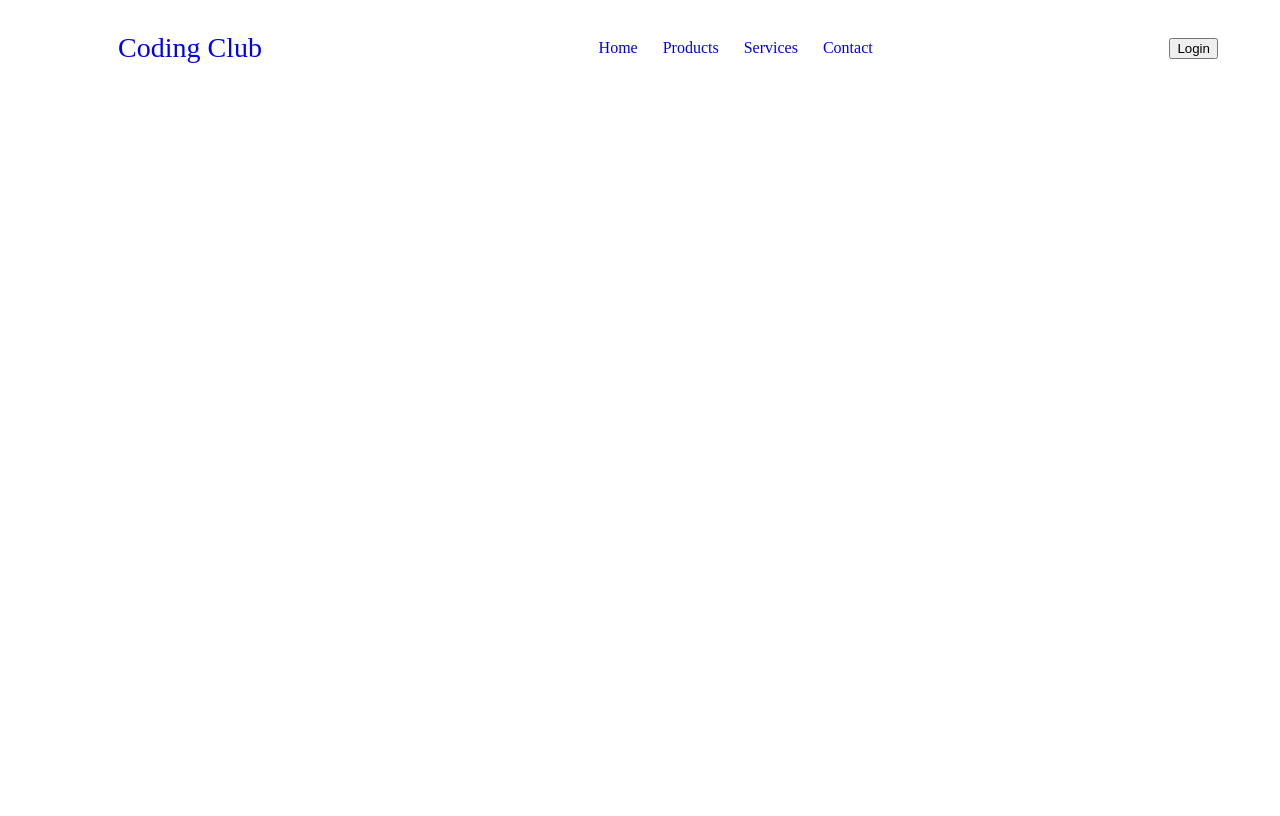
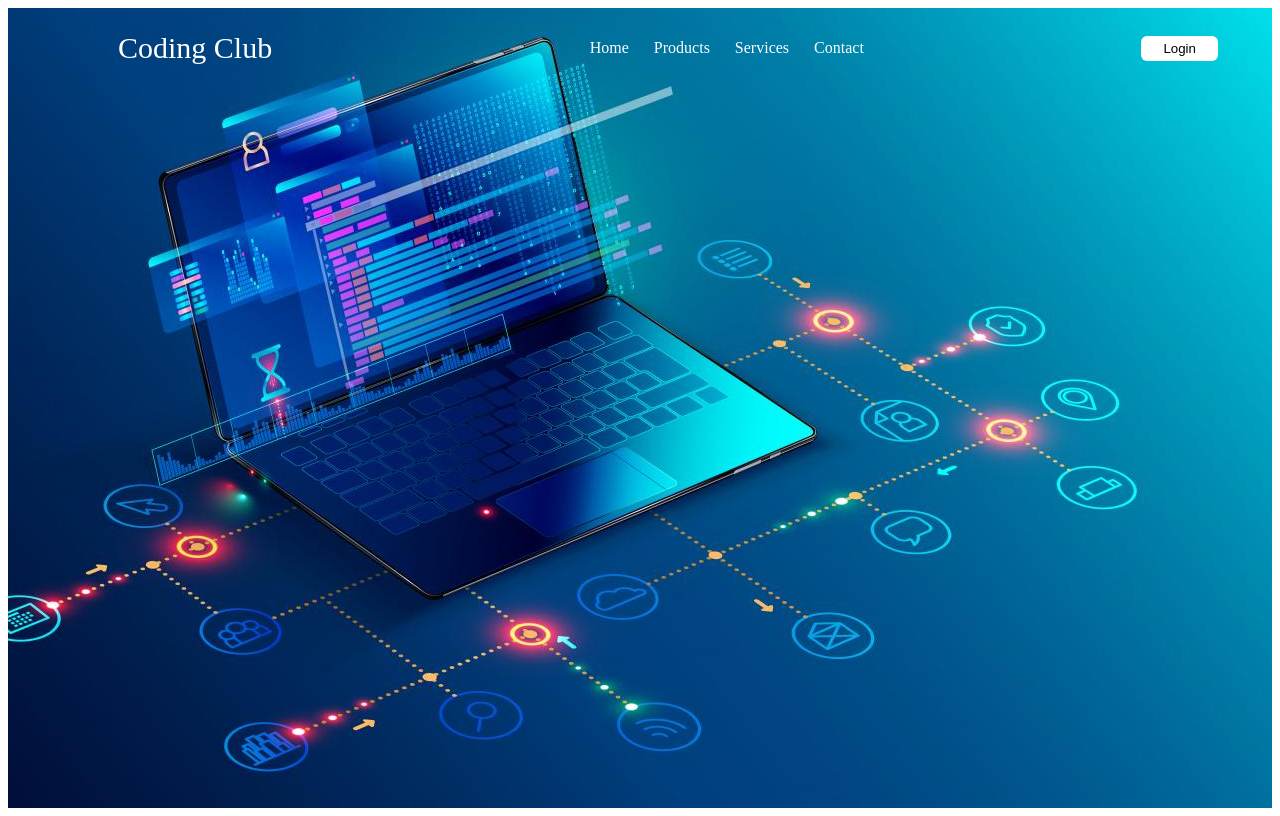
Before and after one commit to caleb1711/CodingCentre, a plain HTML site: page index.html in a window 1280 px wide. Drawn offline with Linux system fonts and the light colour scheme.

Commit message:
style the button, add an image

```diff
--- a/assets/css/style.css
+++ b/assets/css/style.css
@@ -19,21 +19,52 @@ a {
 }
 
 .nav,
-.nav_items {
+.nav_item {
     display: flex;
     height: 100%;
     align-items: center;
     justify-content: space-between;
 }
 
-.nav_logo {
-    font-size: 28px;
+.nav_logo,
+.nav_link {
+    color: white;
 }
 
-.nav_items {
+.button {
+    padding: 5px 22px;
+    background-color: white;
+    border: white;
+    border-radius: 6px;
+
+
+}
+
+.nav_logo {
+    font-size: 30px;
+    color: white;
+
+}
+
+
+.nav_item {
     column-gap: 25px;
 }
 
 .nav_link:hover {
     color: yellow;
 }
+
+.home {
+    position: relative;
+    height: 100vh;
+    width: 100%;
+    background-image: url('../images/programming\ evolution.jpg');
+
+    background-size: cover;
+    background-position: center;
+}
+
+.home div {
+    background-color: rgba(22, 9, 45, 0.5);
+}
--- a/index.html
+++ b/index.html
@@ -21,8 +21,9 @@
     <header class="header">
         <nav class="nav">
             <a href="#" class="nav_logo">Coding Club</a>
+
             <ul class="nav_items">
-                <li class="nav_items">
+                <li class="nav_item">
                     <a href="#" class="nav_link">Home</a>
                     <a href="#" class="nav_link">Products</a>
                     <a href="#" class="nav_link">Services</a>
@@ -37,6 +38,10 @@
     </header>
 
 
+    <section class="home">
+
+    </section>
+
     <script src="assets/js/script.js"></script>
 </body>
 
```
Also changed, not shown: assets/images/awrserdtfjygigk.webp (added), assets/images/image-12.png (added), assets/images/programming evolution.jpg (added), assets/images/the-future-of-coding-is-conversation.webp (added).
